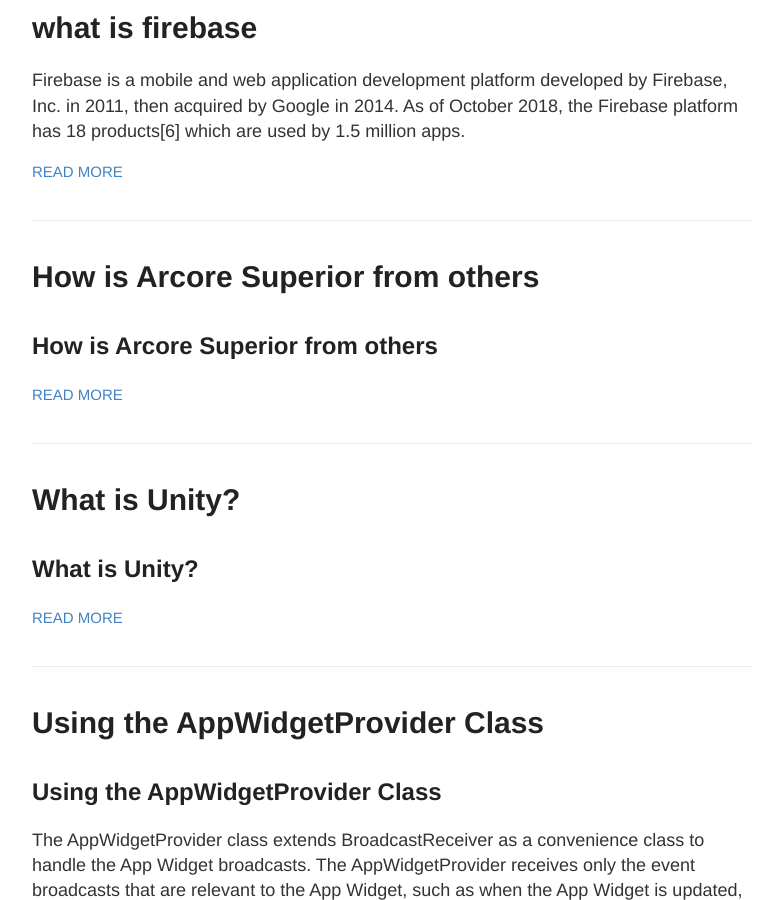
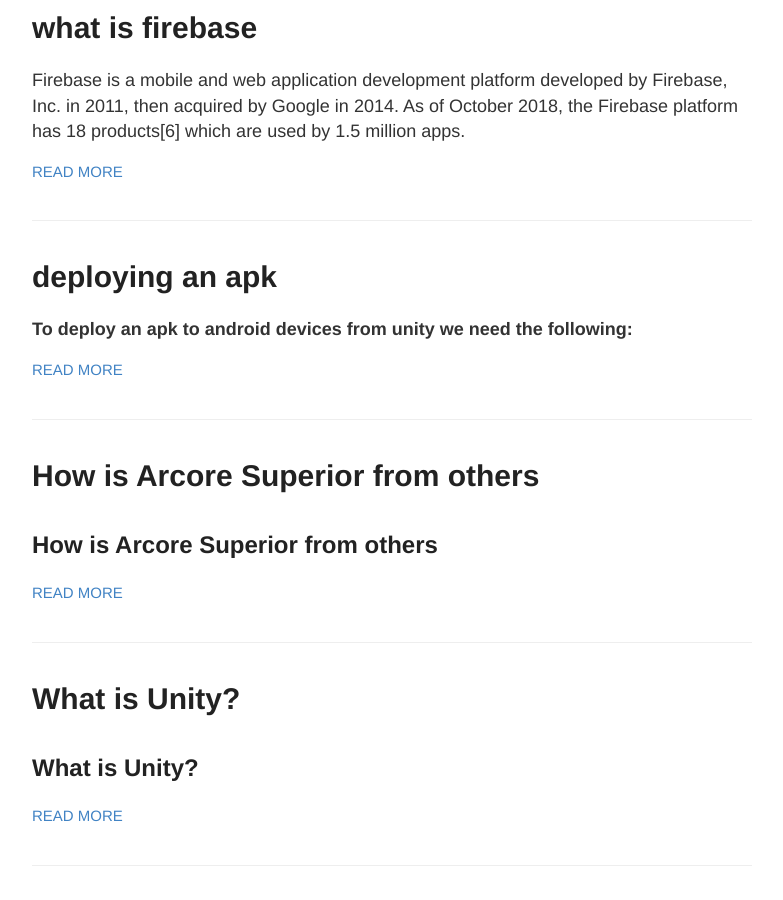
Before and after one commit to Ishmeetblog/ishmeetblog.github.io, a Jekyll site: the page built from index.html, in a window 1280 px wide and 900 px high, scrolled down 1777 px. Shown: the whole window, without its empty margins (248-1031 px from the left). Built offline with Jekyll 4.4.1, drawn with Linux system fonts in a browser that asks for light colours.

Commit message:
Update 2018-12-17-deploying-on-android.md

```diff
--- a/_posts/2018-12-17-deploying-on-android.md
+++ b/_posts/2018-12-17-deploying-on-android.md
@@ -1,5 +1,6 @@
 ---
-published: false
+layout: post
+title:  deploying an apk
 ---
 **To deploy an apk to android devices from unity we need the following:**
 
```
